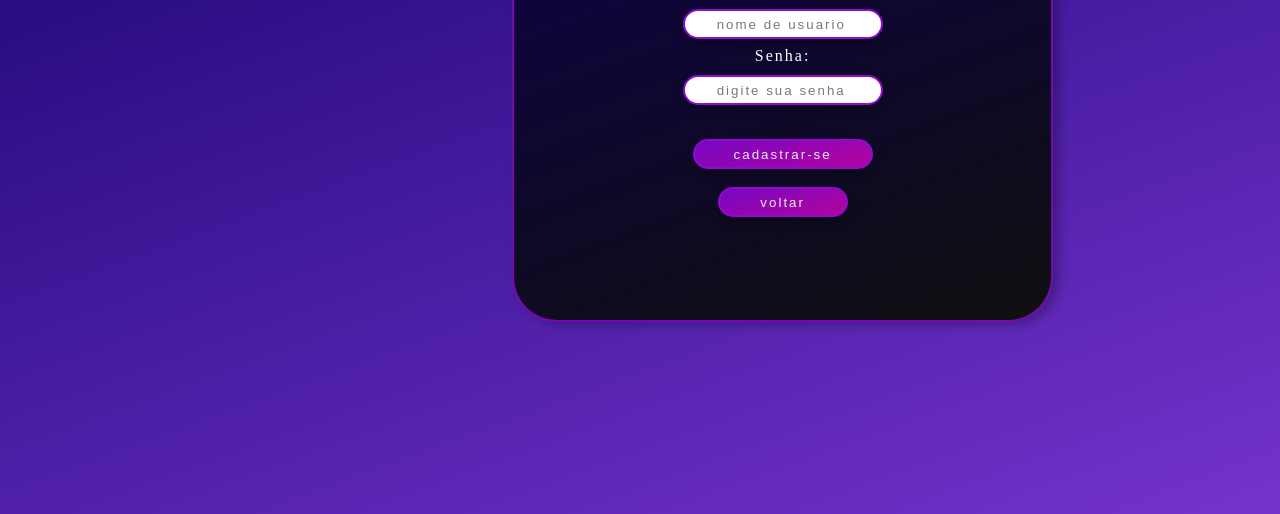
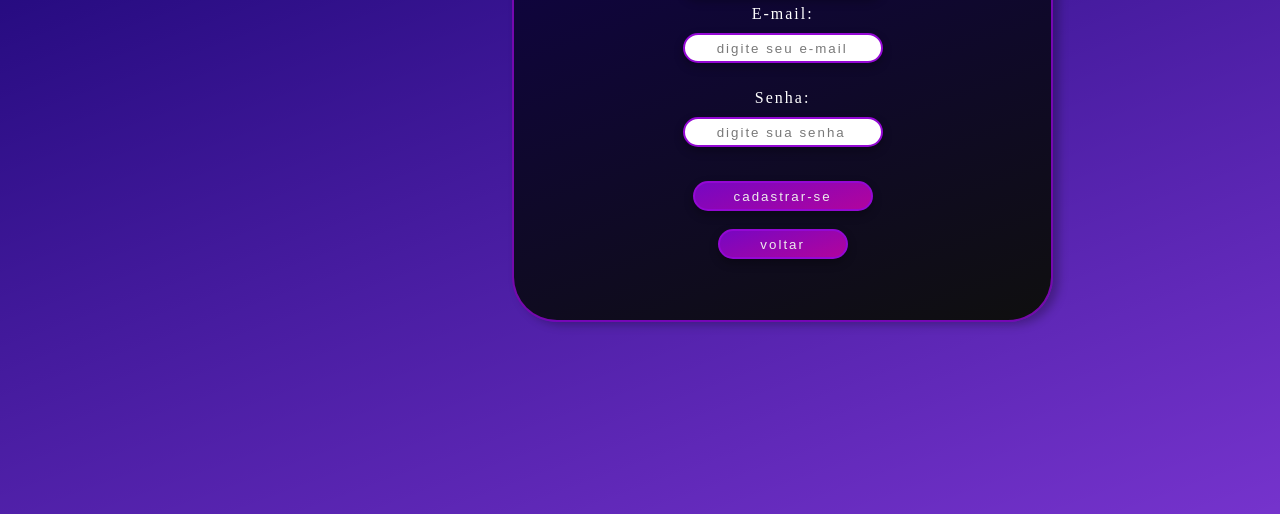
Before and after one commit to kalanguinho222/colector_market_-2.0.0-, a plain HTML site: page frontend/cadastro.html in a window 1280 px wide. Shown: the part 286-800 px from the top of the page. Drawn offline with Linux system fonts and the light colour scheme; a web font is replaced by a local one.

Commit message:
corrigi o issue #28 de colocar id nas senhas

```diff
--- a/frontend/cadastro.html
+++ b/frontend/cadastro.html
@@ -35,12 +35,17 @@
 
             <!--input de usuario-->
             <label for="usuario" class="label"> Usuario: </label>
-            <input type="text" name="usuario" placeholder="nome de usuario" class="input-usuario">
+            <input type="text" name="usuario" placeholder="nome de usuario" class="input-usuario" id="usuario">
+            <br>
+
+            <!--input de email-->
+            <label for="email" class="label"> E-mail: </label>
+            <input type="email" name="email" placeholder="digite seu e-mail" class="input-email" id="email">
             <br>
 
             <!--input de senha-->
             <label for="senha" class="label"> Senha: </label>
-            <input type="password" name="senha" placeholder="digite sua senha" class="input-senha">
+            <input type="password" name="senha" placeholder="digite sua senha" class="input-senha" id="senha">
             <br>
 
 
```
Also changed, not shown: frontend/login.html (+2 -2 lines).
